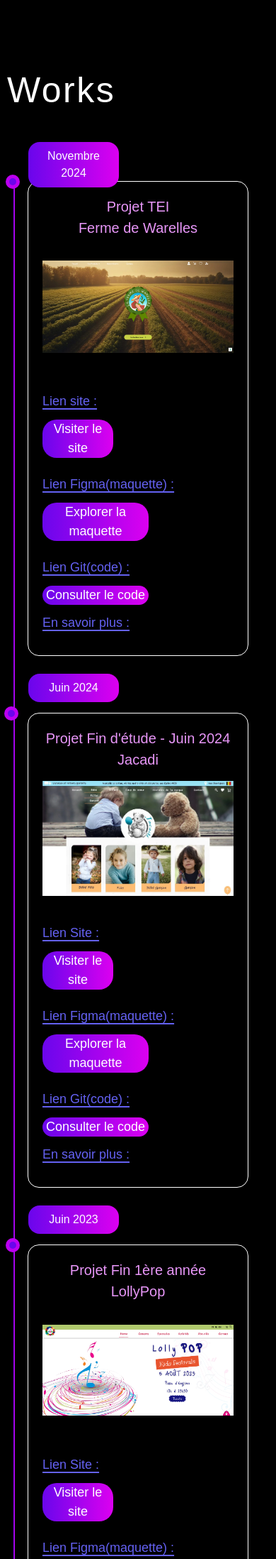
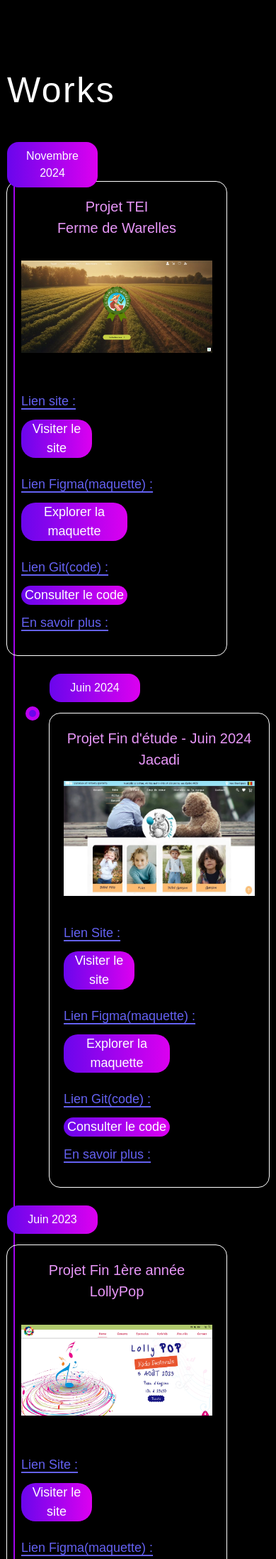
Before and after one commit to asonkes/portfolioSymfo, a Symfony app: template templates/home/index.html.twig in a window 390 px wide. Shown: the part 1948-4144 px from the top of the page at 71% size. Run offline with Twig, Linux system fonts and the light colour scheme; the template is opened without the code that fills it, so the values that code supplies are empty; style sheets or scripts are compiled from the project's sources; some libraries are stand-ins or nearby versions; some web fonts are replaced.

Commit message:
JS pour animation timeLine

```diff
--- a/assets/JS/app.js
+++ b/assets/JS/app.js
@@ -11,3 +11,6 @@ import '../JS/components/home/windowAnimation.js';
 // JS pour animations (page "about")
 import '../JS/components/about/textAnimation.js';
 import '../JS/components/about/progessBar.js';
+
+// JS pour animations (page "about")
+import '../JS/components/works/timeLine.js';
--- a/assets/JS/components/home/textAnimation.js
+++ b/assets/JS/components/home/textAnimation.js
@@ -1,6 +1,6 @@
 document.addEventListener('DOMContentLoaded', () => {
 
-    const dynamicText = document.getElementById('dynamic-text');
+const dynamicText = document.getElementById('dynamic-text');
 const texts = ["Web Developer", "Strong Woman", "Motivated Junior", "Web Developper"];
 let currentTextIndex = 0; // Index du mot
 let charIndex = 0; // Index de la lettre dans le mot
--- a/assets/JS/components/home/windowAnimation.js
+++ b/assets/JS/components/home/windowAnimation.js
@@ -20,8 +20,7 @@ document.addEventListener('DOMContentLoaded', () => {
         }
 
     function updateHoverEvents() {
-        let width = window.innerWidth;
-        console.log(width, 'width');
+        let width = window.innerWidth;;
 
         if(width > 990 ) {
             block.addEventListener('mouseover', addHoverClass);
--- /dev/null
+++ b/assets/JS/components/works/timeLine.js
@@ -0,0 +1,28 @@
+document.addEventListener('DOMContentLoaded', () => {
+
+    function timeLine() {
+        let animationTimeLine = false;
+        const works = document.getElementById('works');
+        const worksPosition = works.getBoundingClientRect().top;
+        const screenHeight = window.innerHeight / 1.3;
+
+        const containerLiOdd = document.querySelectorAll('#container > ul li:nth-child(odd)');
+        const containerLiEven = document.querySelectorAll('#container > ul li:nth-child(even)');
+
+        if(worksPosition < screenHeight && !animationTimeLine) {
+            containerLiOdd.forEach((e) => {
+                e.classList.add('active');
+            })
+        }
+
+        if(worksPosition < screenHeight && !animationTimeLine) {
+            containerLiEven.forEach((event) => {
+                event.classList.add('active');
+            })
+        }
+    }
+
+    document.addEventListener('scroll', timeLine);
+
+    timeLine();
+})
--- a/assets/JS/includes/burger.js
+++ b/assets/JS/includes/burger.js
@@ -4,7 +4,6 @@ document.addEventListener('DOMContentLoaded', () => {
     const burgerUl = document.getElementById('burgerUl');
     const burgerLine = document.getElementById('burgerLine');
     const burgerNav = document.getElementById('burgerNav');
-    console.log('burgerNav', burgerNav);
 
     burgerIcon.addEventListener('click', () => {
         burgerUl.classList.toggle('active');
--- a/assets/JS/includes/header.js
+++ /dev/null
@@ -1,5 +0,0 @@
-document.addEventListener('DOMContentLoaded', () => {
-
-    const header = document.querySelector('header');
-
-})
--- a/assets/styles/session/works/works.scss
+++ b/assets/styles/session/works/works.scss
@@ -23,6 +23,14 @@
     }
 
     ul li {
+        //opacity: 0;
+
+        /*
+        &.active {
+            opacity: 1;
+            transition: opacity ease 2.5s;
+        }*/
+
         @include mixins.lg-big {
             width: 100%;
             float: none;
@@ -44,7 +52,12 @@
     ul li:nth-child(odd) {
         float: left;
         clear: right;
-        transform: translateX(-30px);
+        transform: translateX(-800px);
+
+        &.active {
+            transform: translateX(-30px);
+            transition: transform ease 4.5s;
+        }
 
         @include mixins.lg-big {
             transform: translateX(0);
@@ -54,7 +67,12 @@
     ul li:nth-child(even) {
         float: right;
         clear: left;
-        transform: translateX(30px);
+        transform: translateX(800px);
+
+        &.active {
+            transform: translateX(30px);
+            transition: transform ease 4.5s;
+        }
 
         @include mixins.lg-big {
             transform: translateX(0);
--- a/templates/home/index.html.twig
+++ b/templates/home/index.html.twig
@@ -139,7 +139,7 @@
 
 		<h2 class="text-white text-50 p-2.5 pt-16 tracking-wider">Works</h2>
 
-		<div class="w-full h-full flex grow justify-center pt-20">
+		<div class="w-full h-full flex grow justify-center pt-20 overflow-hidden">
 			<div class="relative w-4/6 h-full max-lgBIG:w-4/5" id="container">
 				<ul class="relative w-full h-full text-white">
 
@@ -311,7 +311,6 @@
 
 						<div class="absolute top-0 w-8 h-8 bg-fushia max-lgBIG:w-6 max-lgBIG:h-6 max-s:w-5 max-s:h-5" id="circle"></div>
 					</li>
-
 				</ul>
 			</div>
 		</div>
--- a/templates/includes/partials/header.html.twig
+++ b/templates/includes/partials/header.html.twig
@@ -1,4 +1,4 @@
-<header class="w-full fixed top-0 z-big flex justify-center h-16 bg-indigo font-family text-white max-mdBIG:hidden">
+<header class="w-full fixed top-0 z-big flex justify-center h-16 bg-indigo font-family text-white">
 	<nav class="w-full list-none bg-indigo h-16" id="nav2">
 		<ul class="h-16 flex justify-center items-center">
 			<li class="w-32 text-xl text-center tracking-widest">
```
